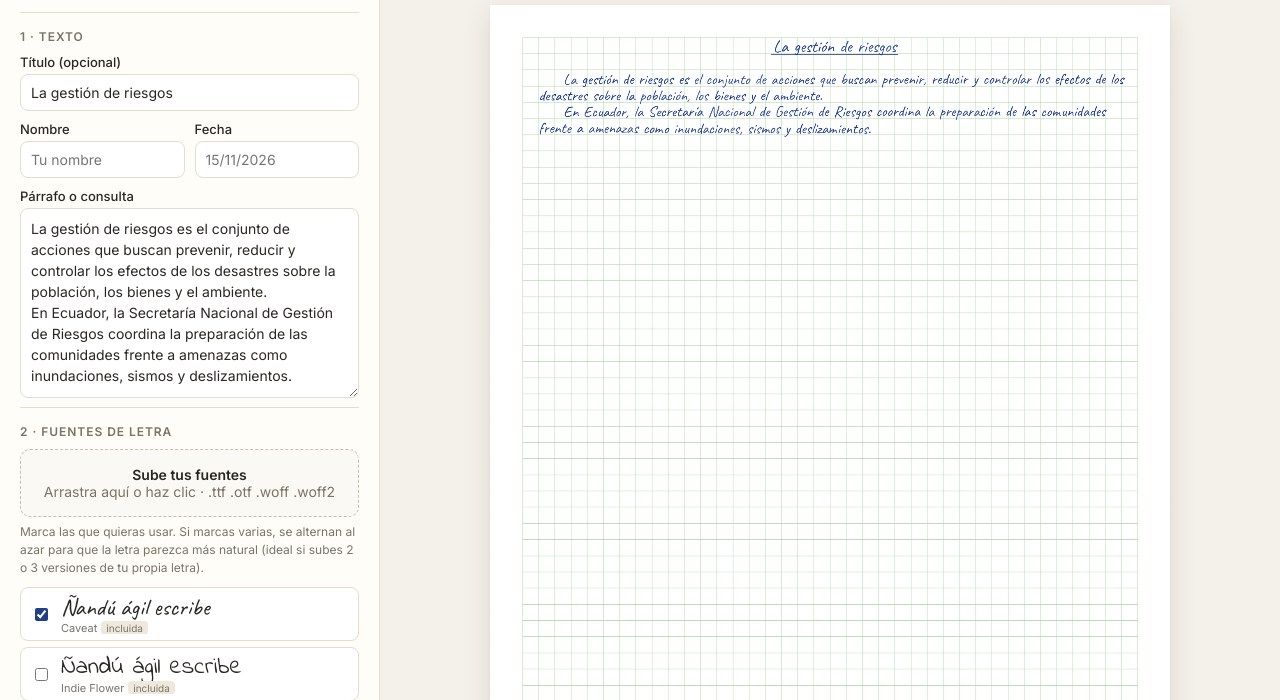
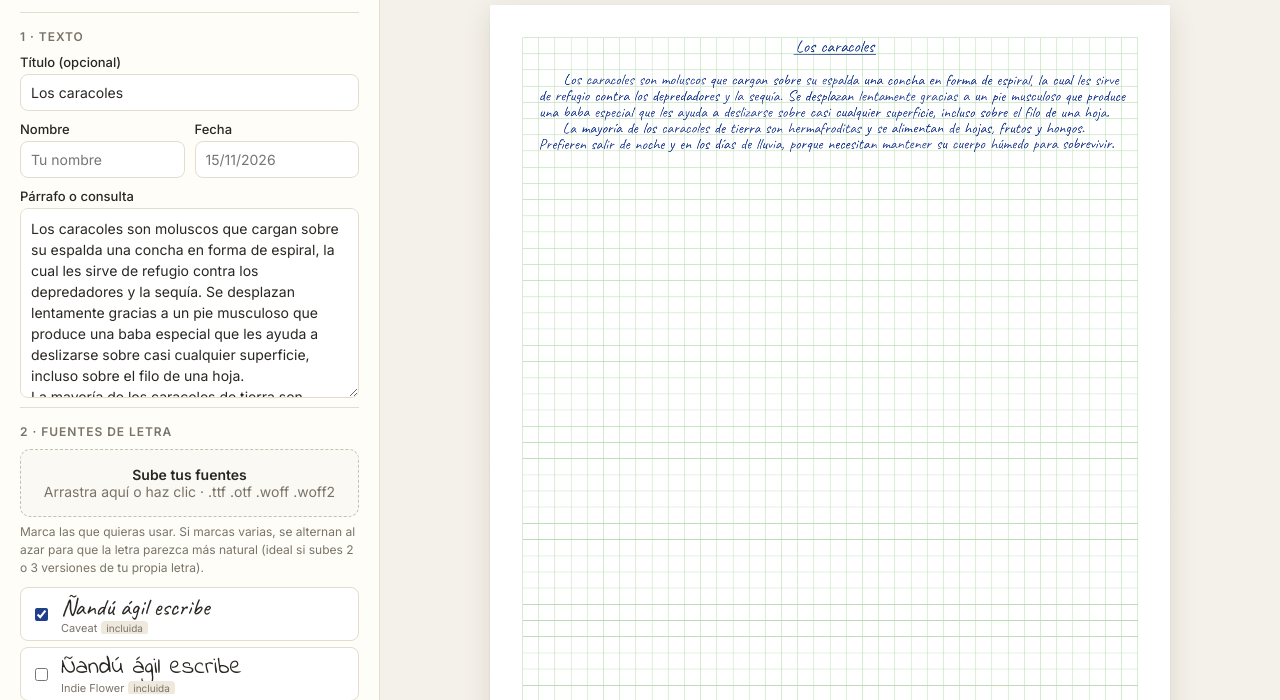
Before and after one commit to Yonisto/manuscrito, a plain HTML site: page index.html in a window 1280 px wide. Shown: the part 100-800 px from the top of the page. Drawn offline with Linux system fonts and the light colour scheme.

Commit message:
Update index.html

```diff
--- a/index.html
+++ b/index.html
@@ -83,7 +83,7 @@
     <section>
       <h2>1 · Texto</h2>
       <label for="title">Título (opcional)</label>
-      <input type="text" id="title" placeholder="Ej.: La gestión de riesgos">
+      <input type="text" id="title" placeholder="Ej.: Los caracoles">
       <div class="row">
         <div><label for="name">Nombre</label><input type="text" id="name" placeholder="Tu nombre"></div>
         <div><label for="date">Fecha</label><input type="text" id="date" placeholder="15/11/2026"></div>
@@ -216,7 +216,9 @@
   let seed = 12345;
   let canvases = [];
 
-  const sampleText = 'La gestión de riesgos es el conjunto de acciones que buscan prevenir, reducir y controlar los efectos de los desastres sobre la población, los bienes y el ambiente.\nEn Ecuador, la Secretaría Nacional de Gestión de Riesgos coordina la preparación de las comunidades frente a amenazas como inundaciones, sismos y deslizamientos.';
+  const sampleTitle = 'Los caracoles';
+  const sampleText = 'Los caracoles son moluscos que cargan sobre su espalda una concha en forma de espiral, la cual les sirve de refugio contra los depredadores y la sequía. Se desplazan lentamente gracias a un pie musculoso que produce una baba especial que les ayuda a deslizarse sobre casi cualquier superficie, incluso sobre el filo de una hoja.\nLa mayoría de los caracoles de tierra son hermafroditas y se alimentan de hojas, frutos y hongos. Prefieren salir de noche y en los días de lluvia, porque necesitan mantener su cuerpo húmedo para sobrevivir.';
+  const OLD_SAMPLE_START = 'La gestión de riesgos es el conjunto';
 
   // ---------- Utilidades ----------
   function toast(msg){ const t=$('toast'); t.textContent=msg; t.classList.add('show'); clearTimeout(toast._t); toast._t=setTimeout(()=>t.classList.remove('show'),3200); }
@@ -304,8 +306,10 @@
   function syncPaperSeg(){ const v=$('paper').value; document.querySelectorAll('#paperSeg button').forEach(b=>b.classList.toggle('on', b.dataset.v===v)); }
   function restore(){
     const o = store.get('opts2', null);
-    if (!o){ $('text').value = sampleText; $('title').value = 'La gestión de riesgos'; return; }
+    if (!o){ $('text').value = sampleText; $('title').value = sampleTitle; return; }
     fields.forEach(id=>{ const el=$(id); if (o[id]===undefined) return; if (el.type==='checkbox') el.checked=o[id]; else el.value=o[id]; });
+    // si aún tenía el texto de ejemplo anterior, mostrar el nuevo
+    if ((o.text||'').startsWith(OLD_SAMPLE_START)){ $('text').value = sampleText; if (o.title==='La gestión de riesgos') $('title').value = sampleTitle; }
     if (o.ink){ ink=o.ink; $('inkCustom').value = ink; document.querySelectorAll('.ink').forEach(x=>x.classList.toggle('on', x.dataset.c===ink)); }
     if (o.seed) seed=o.seed;
   }
```
